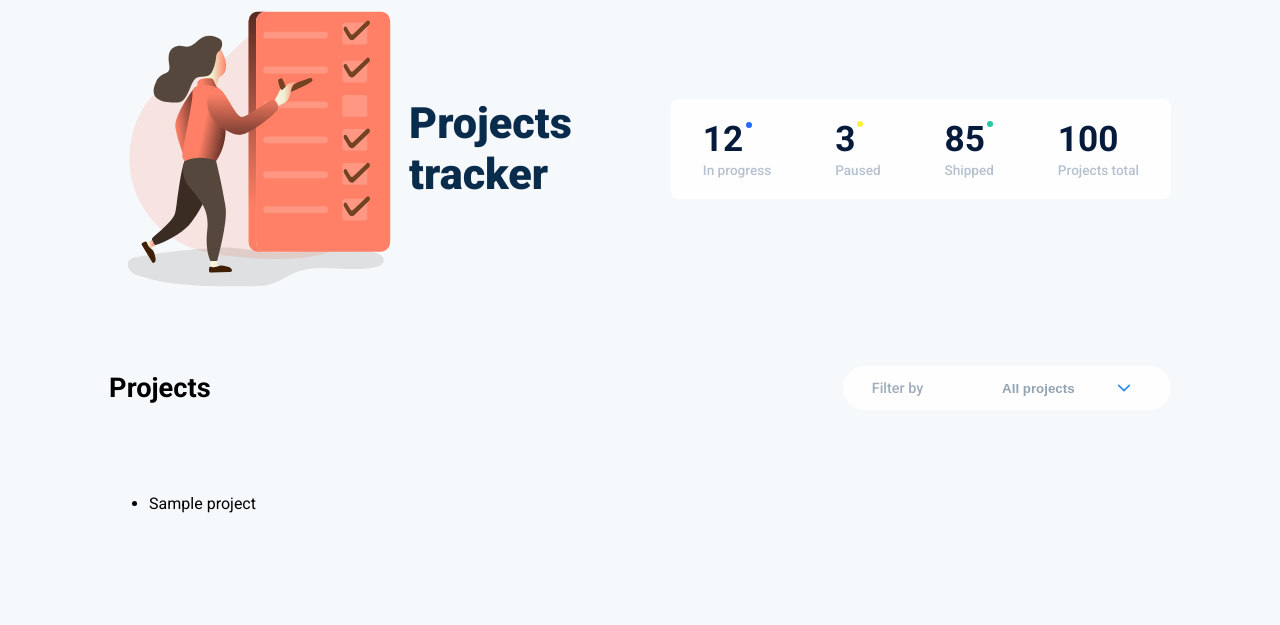
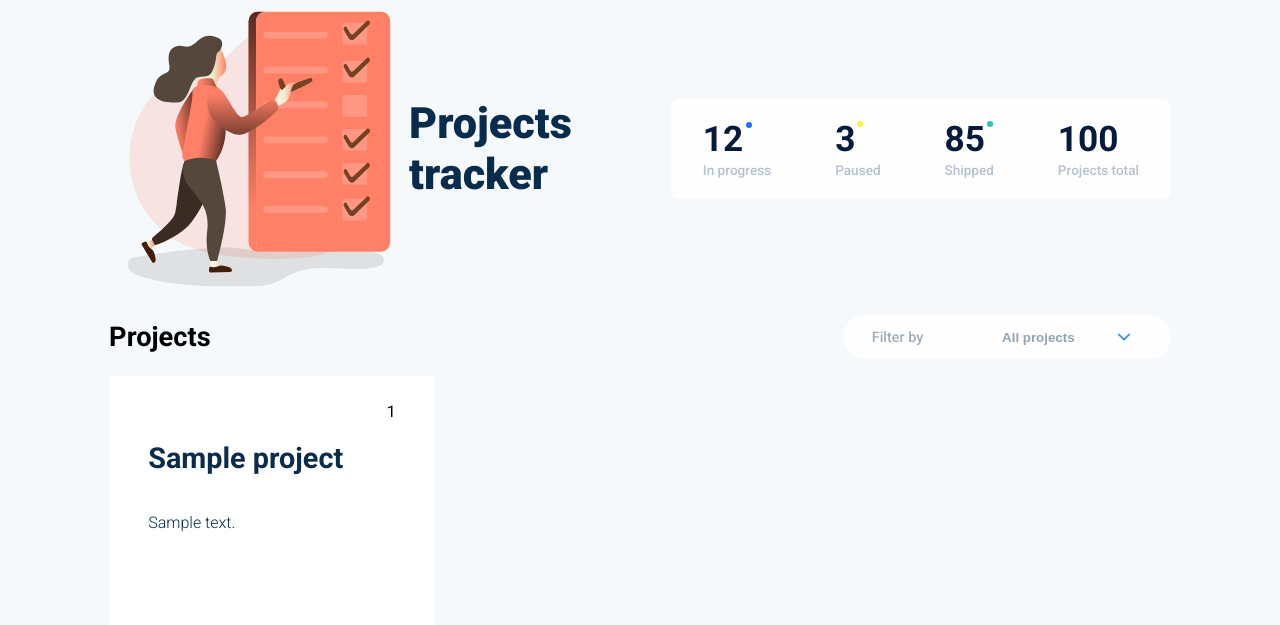
Before and after one commit to thealamu/projectstracker, a Django app: page / in a window 1280 px wide. Shown: the part 52-677 px from the top of the page. Run offline with Django 3.2, Linux system fonts and the light colour scheme; tables that the repository leaves empty hold one stand-in row (values such as "Sample post").

Commit message:
Style the projects list section

```diff
--- a/projectstracker/static/projectstracker/index.css
+++ b/projectstracker/static/projectstracker/index.css
@@ -1,4 +1,4 @@
-@import url("https://fonts.googleapis.com/css2?family=Roboto:wght@400;500;700;900&display=swap");
+@import url("https://fonts.googleapis.com/css2?family=Roboto:wght@300;400;500;700;900&display=swap");
 
 body {
   background-color: #f5f9fc;
--- a/tracker/static/tracker/index.css
+++ b/tracker/static/tracker/index.css
@@ -1,6 +1,5 @@
 main {
   display: grid;
-  row-gap: 4%;
   justify-content: center;
   grid-template-areas:
     "app-logo"
@@ -34,7 +33,7 @@ main {
   border-radius: 8px;
   justify-content: space-around;
   align-items: center;
-  justify-self: right;
+  justify-self: center;
   align-self: center;
 }
 
@@ -57,7 +56,6 @@ main {
 #synopsis .dot {
   margin: 6% 0 0 4%;
 }
-
 #list-header {
   align-self: center;
 }
@@ -66,7 +64,6 @@ main {
   font-weight: 700;
   font-size: 1.7em;
 }
-
 #filter {
   display: flex;
   background-color: #fefefe;
@@ -98,15 +95,72 @@ main {
   background: url(arrowdown.svg) 96% / 20% no-repeat transparent;
 }
 
+#projects-list ul {
+  list-style: none;
+  margin: 0;
+  padding: 0;
+  display: grid;
+  grid-template-columns: repeat(auto-fill, minmax(250px, 1fr));
+  grid-gap: 32px 4%;
+  grid-auto-rows: 250px;
+}
+
+#projects-list li {
+  background-color: white;
+  padding: 8% 12%;
+}
+
+#project-item-state {
+  text-align: right;
+}
+
+#project-item-info {
+  height: 80%;
+  margin-top: 8%;
+  text-align: left;
+}
+
+.clamp-max-lines-1 {
+  margin-top: 8%;
+  display: -webkit-box;
+  -webkit-line-clamp: 1;
+  -webkit-box-orient: vertical;
+  text-overflow: ellipsis;
+  overflow: hidden;
+}
+
+#project-item-title {
+  display: block;
+  font-size: 1.8em;
+  font-weight: 700;
+  color: #092c4c;
+}
+
+.clamp-max-lines-4 {
+  margin-top: 8%;
+  display: -webkit-box;
+  -webkit-line-clamp: 4;
+  -webkit-box-orient: vertical;
+  text-overflow: ellipsis;
+  overflow: hidden;
+}
+
+#project-item-desc {
+  color: #092c4c;
+  font-weight: 300;
+}
+
 @media (min-width: 700px) {
   main {
     margin: 4% 8%;
     grid-template-columns: 1fr 1fr 1fr;
-    row-gap: 12%;
     grid-template-areas:
       "app-logo synopsis synopsis"
       "list-header list-header filter"
       "projects-list projects-list projects-list";
+  }
+  #synopsis {
+    justify-self: right;
   }
   #app-logo {
     display: flex;
--- a/tracker/templates/tracker/index.html
+++ b/tracker/templates/tracker/index.html
@@ -57,7 +57,20 @@
         <div id="projects-list">
                 <ul>
                         {% for project in projects %}
-                        <li>{{ project.title }}</li>
+                        <li class="project-item">
+                                <div id="project-item-state">
+                                        {{project.state}}
+                                </div>
+                                <div id="project-item-info">
+                                        <div class="clamp-max-lines-1">
+                                                <span id="project-item-title">{{project.title}}</span>
+                                        </div>
+                                        <br>
+                                        <div class="clamp-max-lines-4">
+                                                <span id="project-item-desc">{{project.description}}</span>
+                                        </div>
+                                </div>
+                        </li>
                         {% endfor %}
                 </ul>
         </div>
```
